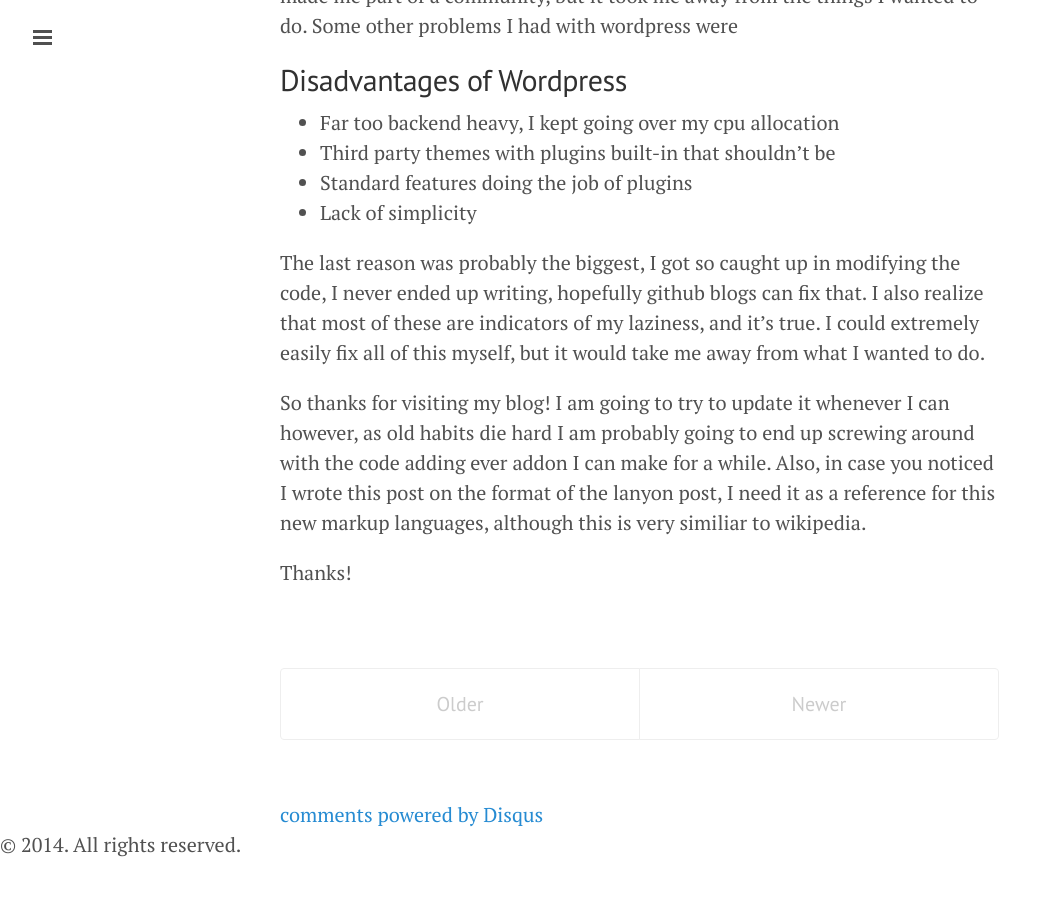
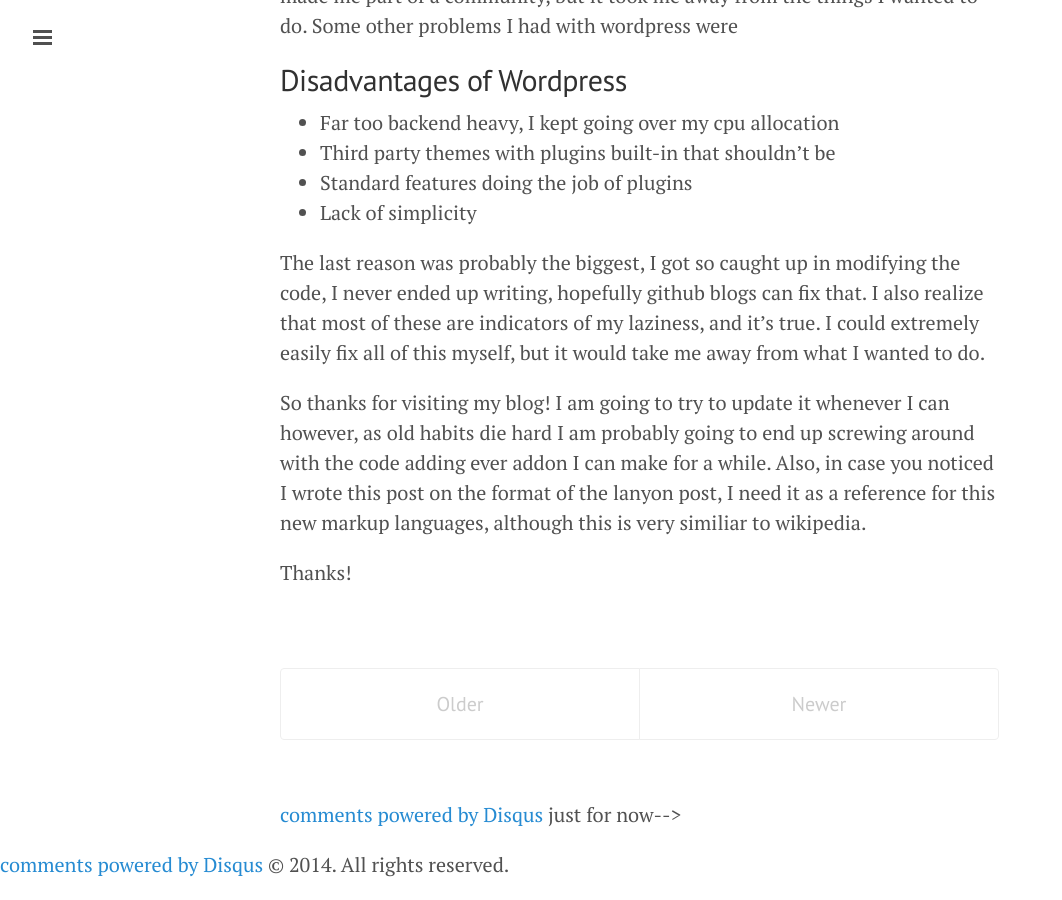
Before and after one commit to jakesyl/blog, a Jekyll site: the page built from index.html, in a window 1280 px wide and 900 px high, scrolled down 2370 px. Shown: the whole window, without its empty margins (0-1062 px from the left). Built offline with Jekyll 4.4.1, drawn with Linux system fonts in a browser that asks for light colours; Markdown is read by kramdown in place of the engine named in the settings; the list of posts is cut into pages by our own code.

Commit message:
changed comment location
probably won't work, worth a shot

```diff
--- a/_layouts/default.html
+++ b/_layouts/default.html
@@ -24,13 +24,15 @@
       <div class="container content">
         {{ content }}
 
-        {% include comments.html %}
+        <!--{% include comments.html %} just for now-->
 
       </div>
     </div>
     <label for="sidebar-checkbox" class="sidebar-toggle"></label>
       <div class="footer">
         <p>
+                {% include comments.html %}
+
           &copy; {{ site.time | date: '%Y' }}. All rights reserved.
         </p>
       </div>
```
